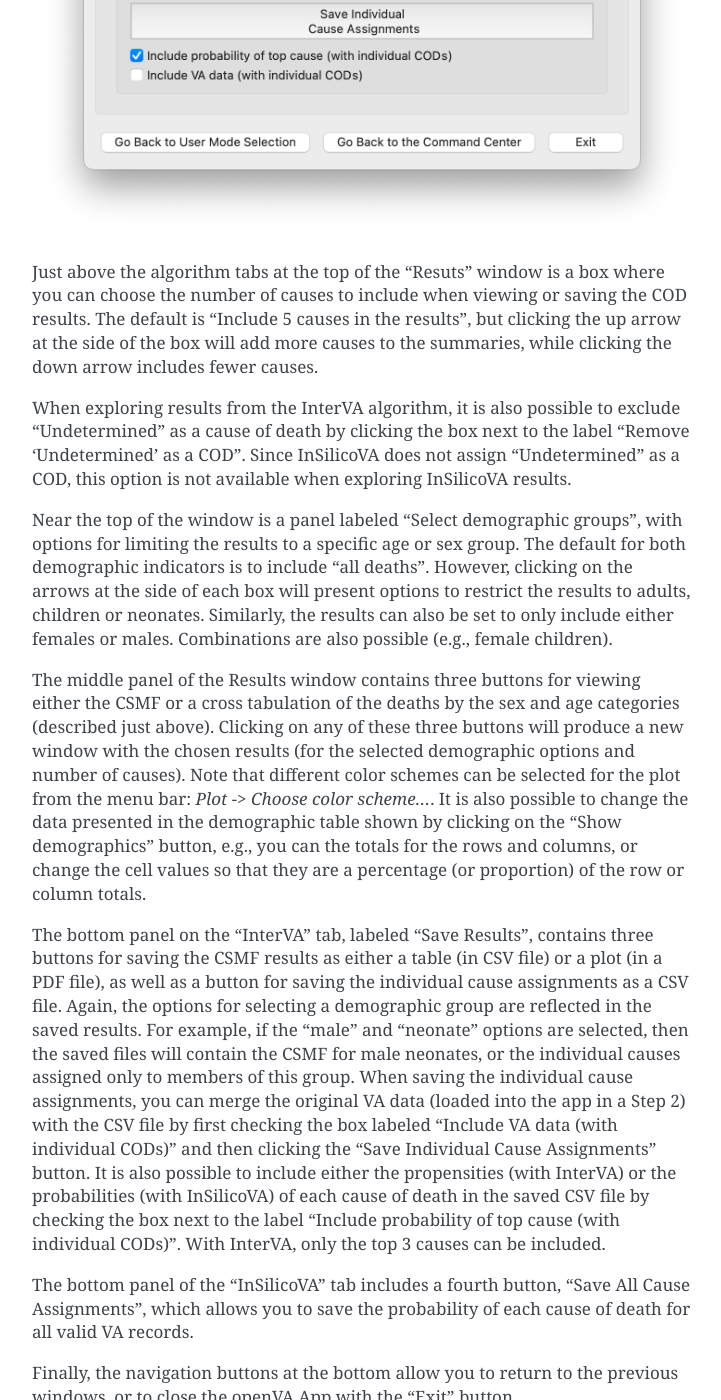
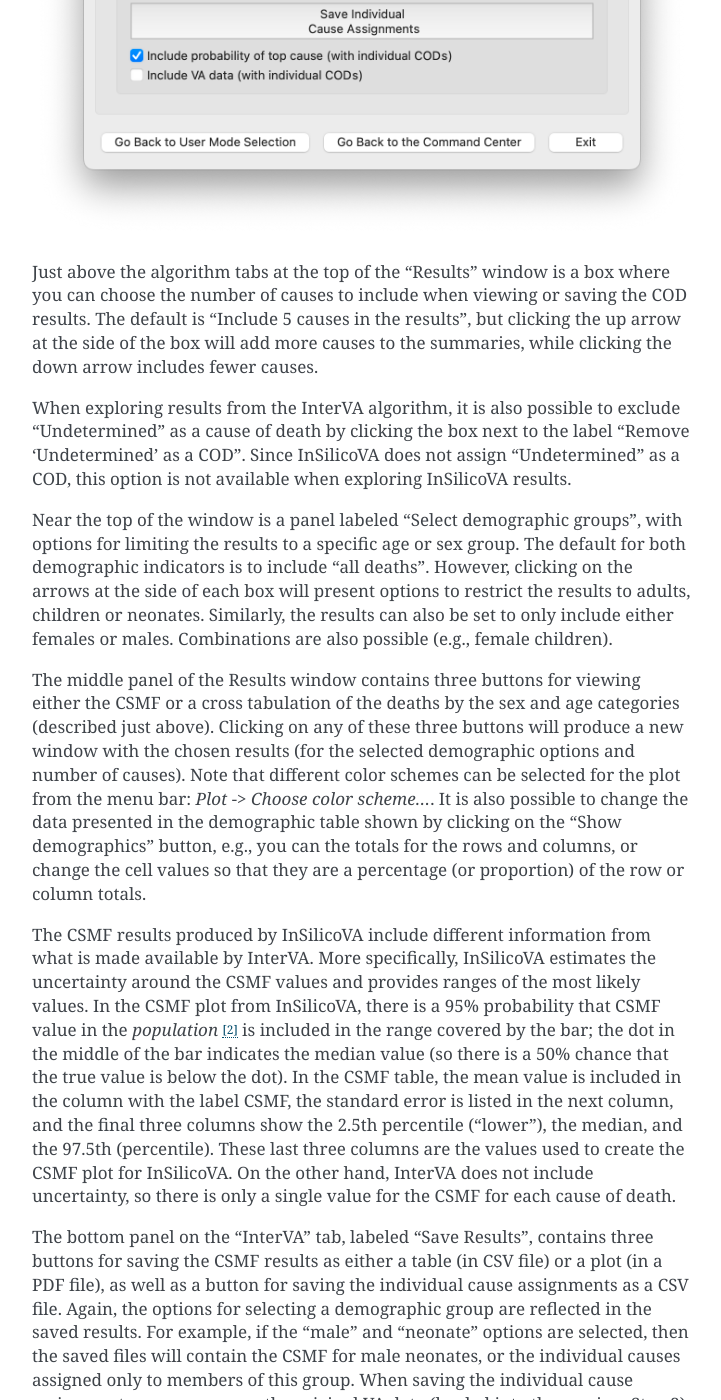
Before and after one commit to verbal-autopsy-software/pyopenva_GUI, a Sphinx documentation site: the page built from docs/source/custom.rst, in a window 1280 px wide and 1400 px high, scrolled down 9195 px. Shown: the whole window, without its empty margins (388-1109 px from the left). Built offline with Sphinx 7.4.7, drawn with Linux system fonts in a browser that asks for light colours; some of the changed text lies outside the part shown.

Commit message:
bumped version; updated docs to describe differences between insilico & interva

```diff
--- a/docs/source/custom.rst
+++ b/docs/source/custom.rst
@@ -243,7 +243,7 @@ deaths can also be viewed as a table, and the individual cause assignments can b
 .. image:: img/cust_results.png
 
 
-Just above the algorithm tabs at the top of the "Resuts" window is a box where you can choose the number of causes to include
+Just above the algorithm tabs at the top of the "Results" window is a box where you can choose the number of causes to include
 when viewing or saving the COD results.  The default is "Include 5 causes in the results", but clicking the up arrow
 at the side of the box will add more causes to the summaries, while clicking the down arrow includes fewer causes.
 
@@ -264,6 +264,15 @@ possible to change the data presented in the demographic table shown by clicking
 e.g., you can the totals for the rows and columns, or change the cell values so that they are a percentage (or
 proportion) of the row or column totals.
 
+The CSMF results produced by InSilicoVA include different information from what is made available by InterVA.  More
+specifically, InSilicoVA estimates the uncertainty around the CSMF values and provides ranges of the most
+likely values.  In the CSMF plot from InSilicoVA, there is a 95% probability that CSMF value in the *population* [#]_ is
+included in the range covered by the bar; the dot in the middle of the bar indicates the median value (so there is a
+50% chance that the true value is below the dot).  In the CSMF table, the mean value is included in the column with the
+label CSMF, the standard error is listed in the next column, and the final three columns show the 2.5th percentile
+("lower"), the median, and the 97.5th (percentile).  These last three columns are the values used to create the CSMF
+plot for InSilicoVA.  On the other hand, InterVA does not include uncertainty, so there is only a single value for
+the CSMF for each cause of death.
 
 The bottom panel on the "InterVA" tab, labeled "Save Results", contains three buttons for saving the CSMF results as either a table (in CSV
 file) or a plot (in a PDF file), as well as a button for saving the individual cause assignments as a CSV file.  Again,
@@ -288,6 +297,11 @@ the "Exit" button.
 .. [#]  While it is possible to run InSilicoVA with fewer deaths, our experience suggests that the results are more
         reliable with larger sample sizes.  In our experimentation with VA data (with external causes assigned), 100
         deaths provided to be a reasonable threshold for obtaining reliable results.
+.. [#]  VA data include only a fraction of all the deaths that have occurred in the population.  InSilicoVA uses the
+        information in the data set to estimate the CSMF of the population where the verbal autopsies are collected.
+        Since the data do not include all deaths, InSilicoVA is uncertain about what the true CSMF values are in the
+        population.  However, the more deaths that are included in the data set, the more information InSilicoVA has and
+        the less uncertainty (i.e., the smaller the bars in the CSMF plot).
 
 .. hlist::
    :columns: 4
--- a/pyopenva/__version__.py
+++ b/pyopenva/__version__.py
@@ -1,7 +1,7 @@
 __title__ = "openVA App"
 __description__ = "openVA GUI for analyzing verbal autopsy data."
 __url__ = "https://github.com/verbal-autopsy-software/pyopenva_GUI"
-__version__ = "1.0"
+__version__ = "1.1"
 __author__ = "Jason Thomas, Sherry Zhao, Peter Choi, & openVA Team"
 __author_email__ = "jarathomas@gmail.com"
 __license__ = "GPLv3"
```
Also changed, not shown: docs/source/wizard.rst (+15 -0 lines).
